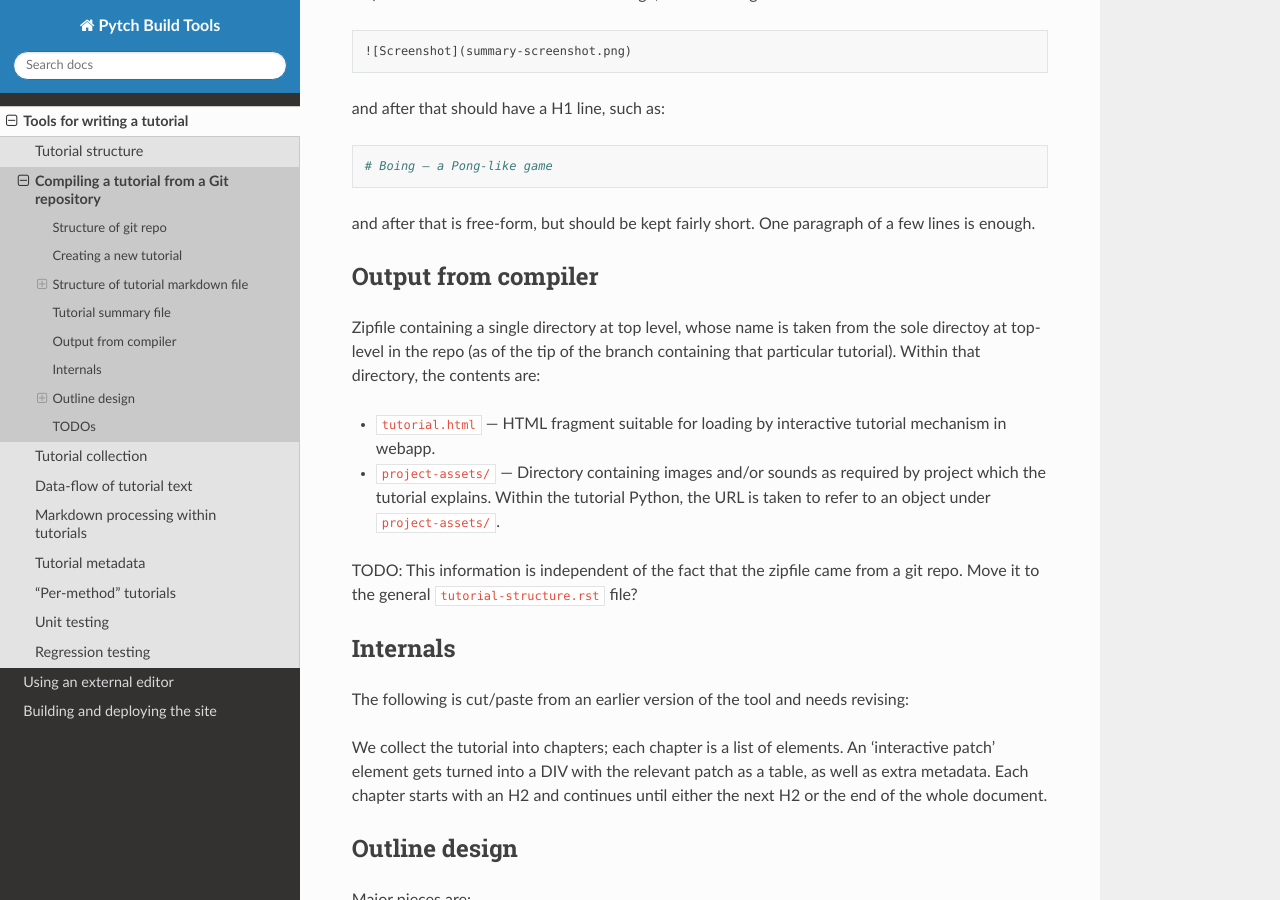
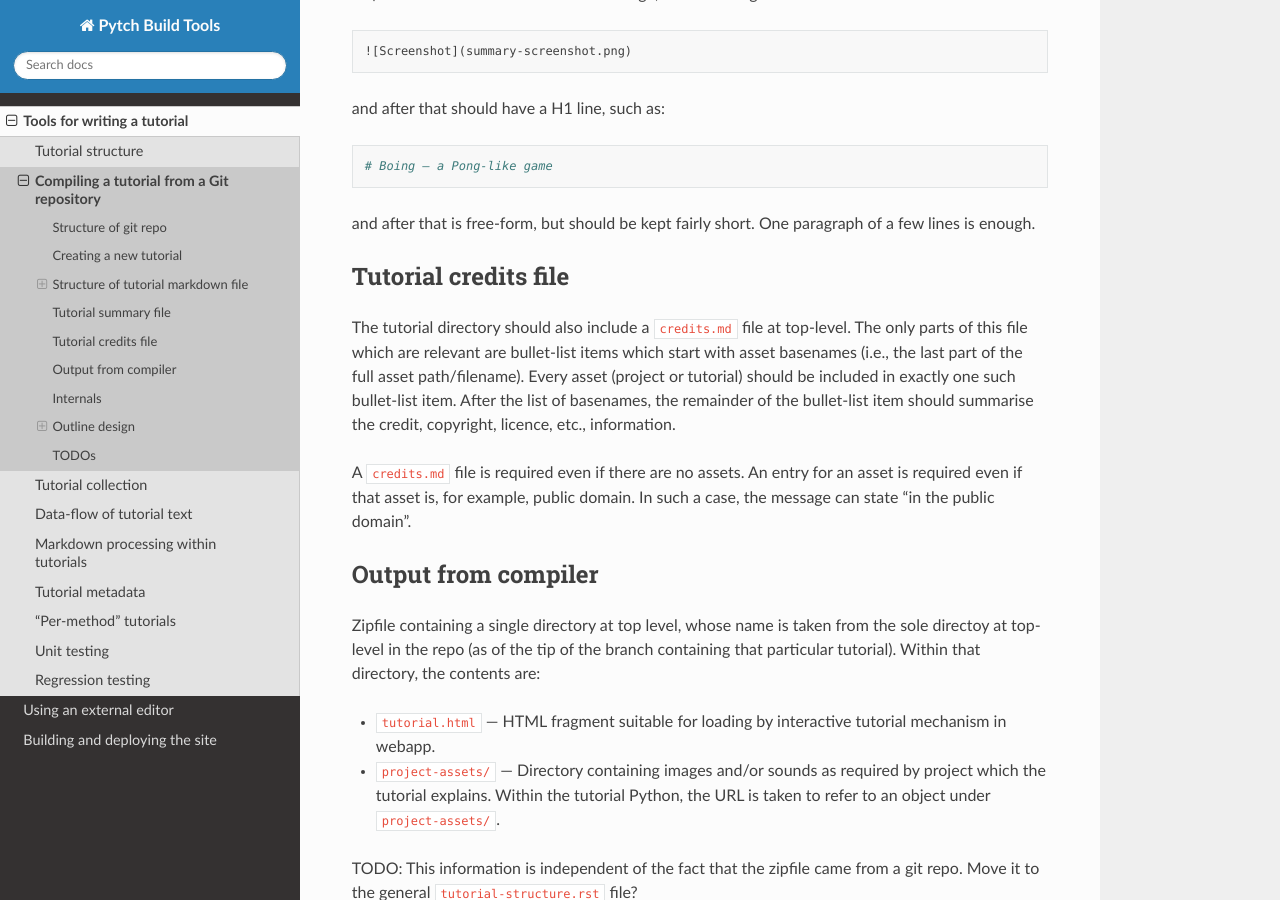
Before and after one commit to pytchlang/pytch-build, a Sphinx documentation site: the page built from doc/source/tutorialcompiler/fromgitrepo.rst, in a window 1280 px wide and 900 px high, scrolled down 2741 px. Built offline with Sphinx 7.4.7 and the Read the Docs theme 3.1.0, drawn with Linux system fonts in a browser that asks for light colours.

Commit message:
Add §"Tutorial credits file"

```diff
--- a/doc/source/tutorialcompiler/fromgitrepo.rst
+++ b/doc/source/tutorialcompiler/fromgitrepo.rst
@@ -147,6 +147,23 @@ and after that should have a H1 line, such as::
 
 and after that is free-form, but should be kept fairly short.  One
 paragraph of a few lines is enough.
+
+
+Tutorial credits file
+---------------------
+
+The tutorial directory should also include a ``credits.md`` file at
+top-level.  The only parts of this file which are relevant are
+bullet-list items which start with asset basenames (i.e., the last
+part of the full asset path/filename).  Every asset (project or
+tutorial) should be included in exactly one such bullet-list item.
+After the list of basenames, the remainder of the bullet-list item
+should summarise the credit, copyright, licence, etc., information.
+
+A ``credits.md`` file is required even if there are no assets.  An
+entry for an asset is required even if that asset is, for example,
+public domain.  In such a case, the message can state "in the public
+domain".
 
 
 Output from compiler
```
